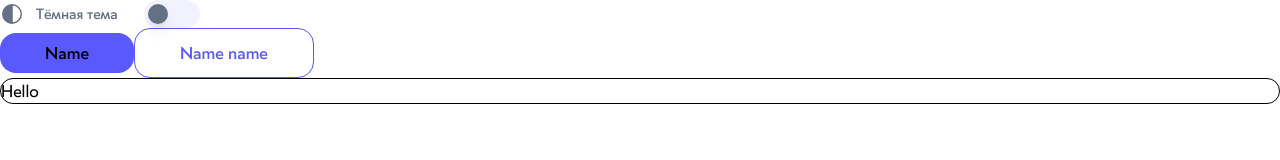
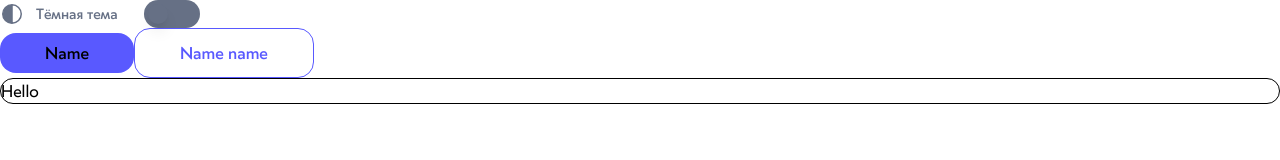
Before and after one commit to Renata-And/syncra, a React (Vite) app: page / in a window 1280 px wide. Shown: the top 160 px of the page. Built offline with nearby package versions, Linux system fonts and the light colour scheme.

Commit message:
added base switch

```diff
--- /dev/null
+++ b/src/common/components/BaseSwitch.tsx
@@ -0,0 +1,30 @@
+import { Switch } from '@headlessui/react'
+
+type BaseSwitchProps = {
+  checked: boolean
+  onChange: (checked: boolean) => void
+  className?: string
+  thumbClassName?: string
+}
+
+const BaseSwitch = ({
+  checked,
+  onChange,
+  className = '',
+  thumbClassName = '',
+}: BaseSwitchProps) => {
+  return (
+    <Switch
+      checked={checked}
+      onChange={onChange}
+      className={`group relative flex h-7 w-14 cursor-pointer rounded-full p-1 transition-colors duration-200 ease-in-out focus:outline-none data-[focus]:outline-1 data-[focus]:outline-white ${className}`}
+    >
+      <span
+        aria-hidden="true"
+        className={`pointer-events-none inline-block size-5 translate-x-0 rounded-full bg-blend-color-dodge ring-0 shadow-lg transition duration-200 ease-in-out group-data-[checked]:translate-x-7 ${thumbClassName}`}
+      />
+    </Switch>
+  )
+}
+
+export default BaseSwitch
--- a/src/common/components/ThemeToogle/ThemeToggle.tsx
+++ b/src/common/components/ThemeToogle/ThemeToggle.tsx
@@ -1,6 +1,6 @@
-import { Switch } from '@headlessui/react'
+import BaseToggle from '../BaseSwitch'
+import { ThemeIcon } from '../icons/ThemeIcon'
 import { useTheme } from './useTheme'
-import { ThemeIcon } from '../icons/ThemeIcon'
 
 const ThemeToggle = () => {
   const { theme, toggleTheme } = useTheme()
@@ -11,24 +11,12 @@ const ThemeToggle = () => {
       <span className="w-24 text-sm font-medium text-text-secondary dark:text-primary-dark">
         {isDark ? 'Светлая тема' : 'Тёмная тема'}
       </span>
-      <Switch
+      <BaseToggle
         checked={isDark}
         onChange={toggleTheme}
-        className={`group relative flex h-7 w-14 cursor-pointer rounded-full
-                    p-1 transition-colors duration-200 ease-in-out focus:outline-none
-                    data-[focus]:outline-1 data-[focus]:outline-white
-                    ${isDark ? 'bg-primary-dark' : 'bg-light-purple'}
-                  `}
-      >
-        <span
-          aria-hidden="true"
-          className={`pointer-events-none inline-block size-5 translate-x-0 rounded-full
-                      bg-blend-color-dodge ring-0 shadow-lg transition duration-200
-                      ease-in-out group-data-[checked]:translate-x-7
-                      ${isDark ? 'bg-white' : 'bg-text-secondary'}
-                    `}
-        />
-      </Switch>
+        className={isDark ? 'bg-white' : 'bg-text-secondary'}
+        thumbClassName={isDark ? 'bg-white' : 'bg-text-secondary'}
+      />
     </div>
   )
 }
```
